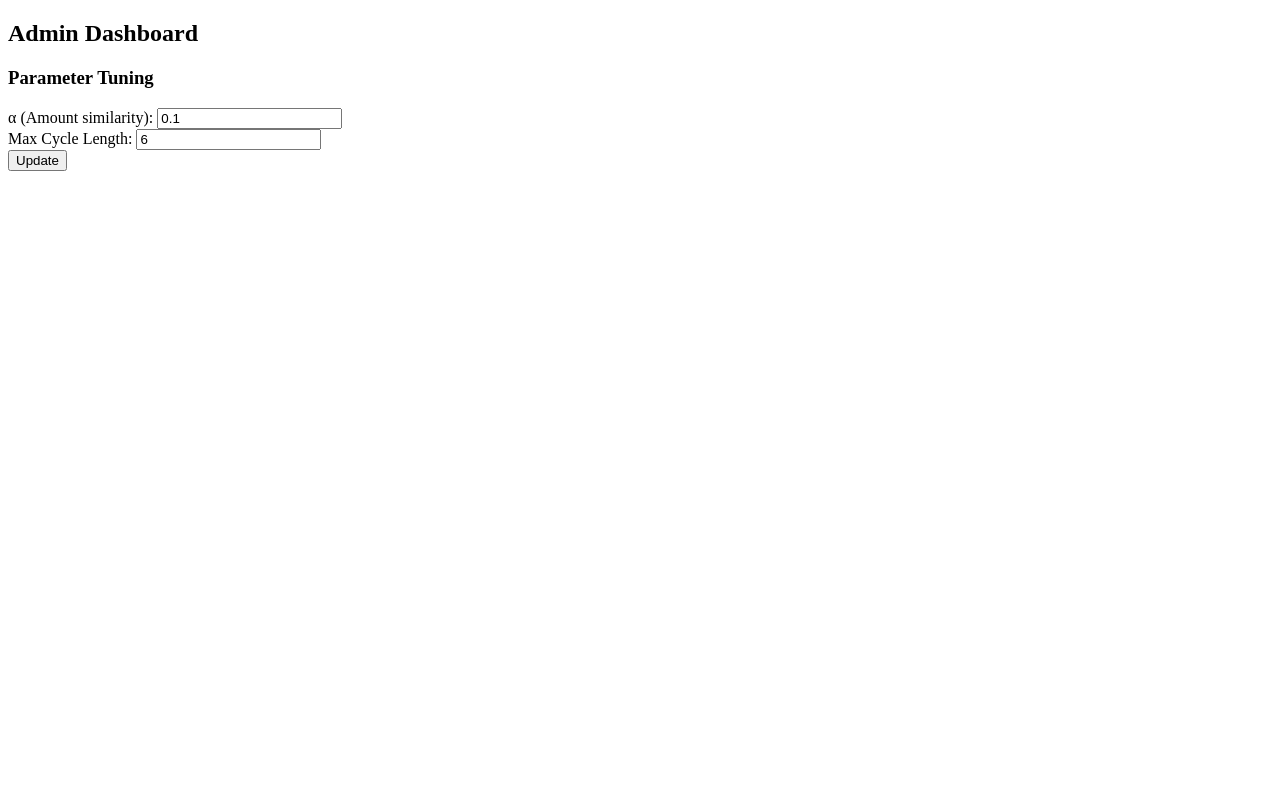
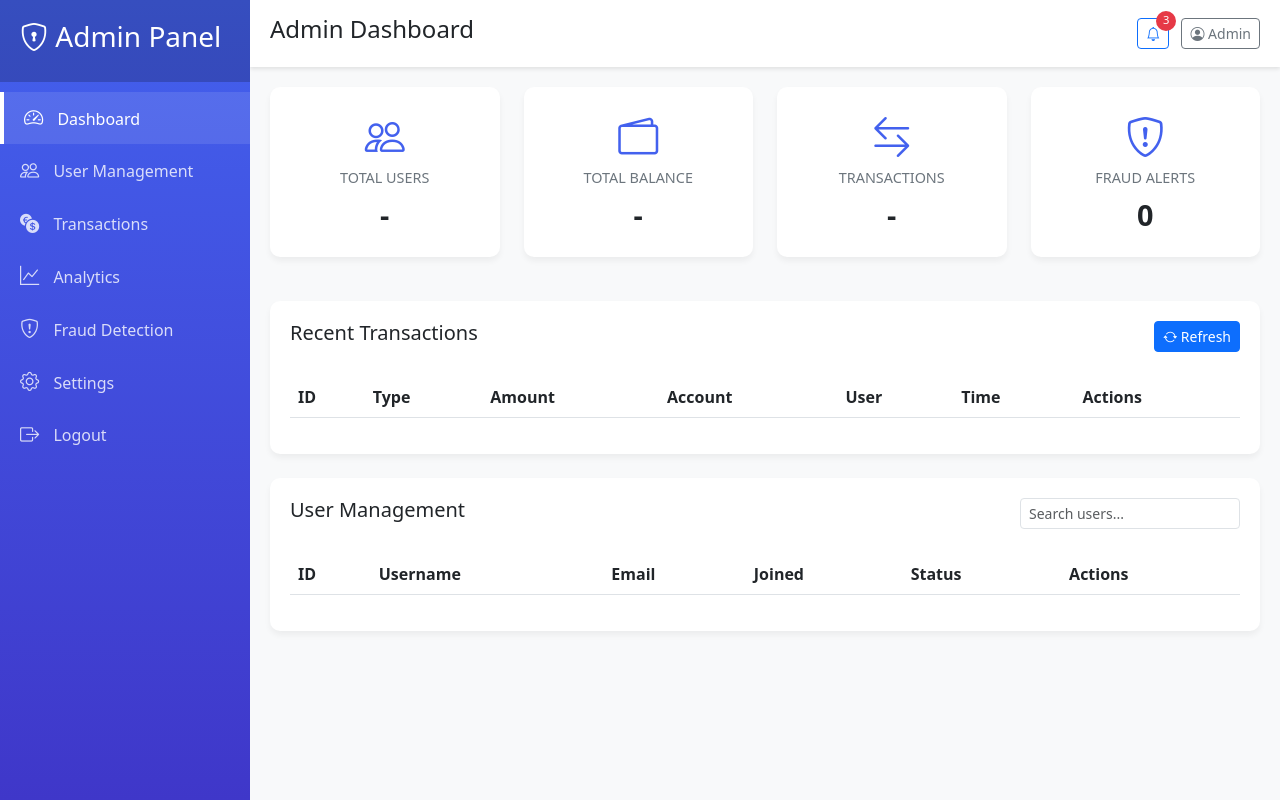
Before and after one commit to peedaluk/Banking-system-with-Advanced-Fraud-detection, a Flask app: template templates/admin_dashboard.html in a window 1280 px wide. Run offline with Flask 3, Linux system fonts and the light colour scheme; the template is opened without the code that fills it, so the values that code supplies are empty; some libraries are stand-ins or nearby versions.

Commit message:
changed admin dashboard

```diff
--- a/routes/admin.py
+++ b/routes/admin.py
@@ -1,5 +1,4 @@
-from flask import Blueprint, request, jsonify, session, current_app
-from werkzeug.security import check_password_hash
+from flask import Blueprint, request, jsonify, session, current_app, render_template, redirect
 
 admin_bp = Blueprint('admin', __name__, url_prefix='/admin')
 
@@ -7,29 +6,16 @@ admin_bp = Blueprint('admin', __name__, url_prefix='/admin')
 def is_admin():
     return session.get('is_admin', False)
 
-# --- Admin Login ---
-@admin_bp.route('/login', methods=['POST'])
-def admin_login():
-    data = request.get_json()
-    username = data.get('username')
-    password = data.get('password')
-    mysql = current_app.config['MYSQL']
-
-    cur = mysql.connection.cursor()
-    cur.execute("SELECT user_id, password_hash, is_admin FROM users WHERE username = %s", (username,))
-    user = cur.fetchone()
-    cur.close()
-
-    if user and check_password_hash(user[1], password) and user[2]:
-        session['user_id'] = user[0]
-        session['is_admin'] = True
-        return jsonify({'message': 'Admin login successful!'}), 200
-    else:
-        return jsonify({'error': 'Invalid credentials or not an admin'}), 401
-
-# --- Admin Dashboard Stats ---
+# --- Admin Dashboard Page ---
 @admin_bp.route('/dashboard', methods=['GET'])
 def admin_dashboard():
+    if not is_admin():
+        return redirect('/login')
+    return render_template('admin_dashboard.html')
+
+# --- Dashboard Stats ---
+@admin_bp.route('/dashboard/data', methods=['GET'])
+def dashboard_data():
     if not is_admin():
         return jsonify({'error': 'Unauthorized'}), 401
 
@@ -52,7 +38,7 @@ def admin_dashboard():
         'total_balance': total_balance
     }), 200
 
-# --- Get All Users ---
+# --- List Users ---
 @admin_bp.route('/users', methods=['GET'])
 def get_users():
     if not is_admin():
@@ -60,21 +46,22 @@ def get_users():
 
     mysql = current_app.config['MYSQL']
     cur = mysql.connection.cursor()
-    cur.execute("SELECT user_id, username, email, created_at, is_admin FROM users")
+    cur.execute("SELECT user_id, username, email, created_at, is_admin, is_blocked FROM users")
     users = [
         {
             'user_id': row[0],
             'username': row[1],
             'email': row[2],
             'joined': row[3].strftime('%Y-%m-%d'),
-            'is_admin': bool(row[4])
+            'is_admin': bool(row[4]),
+            'is_blocked': bool(row[5])
         }
         for row in cur.fetchall()
     ]
     cur.close()
     return jsonify({'users': users}), 200
 
-# --- Get Recent Transactions ---
+# --- List Recent Transactions ---
 @admin_bp.route('/transactions', methods=['GET'])
 def get_transactions():
     if not is_admin():
@@ -104,7 +91,7 @@ def get_transactions():
     cur.close()
     return jsonify({'transactions': txns}), 200
 
-# --- Block/Unblock User Example ---
+# --- Block/Unblock User ---
 @admin_bp.route('/users/<int:user_id>/block', methods=['POST'])
 def block_user(user_id):
     if not is_admin():
@@ -135,3 +122,28 @@ def admin_logout():
     session.pop('user_id', None)
     session.pop('is_admin', None)
     return jsonify({'message': 'Admin logged out.'}), 200
+
+# --- (Optional) Admin Login (POST /admin/login) ---
+@admin_bp.route('/login', methods=['POST'])
+def admin_login():
+    data = request.get_json()
+    username = data.get('username')
+    password = data.get('password')
+    mysql = current_app.config['MYSQL']
+
+    cur = mysql.connection.cursor()
+    cur.execute("SELECT user_id, password_hash, is_admin FROM users WHERE username = %s", (username,))
+    user = cur.fetchone()
+    cur.close()
+
+    from werkzeug.security import check_password_hash
+    if user and check_password_hash(user[1], password) and user[2]:
+        session['user_id'] = user[0]
+        session['is_admin'] = True
+        return jsonify({'message': 'Admin login successful!'}), 200
+    else:
+        return jsonify({'error': 'Invalid credentials or not an admin'}), 401
+
+# --- Register Blueprint in your main app ---
+# from admin_routes import admin_bp
+# app.register_blueprint(admin_bp)
--- /dev/null
+++ b/static/admin_dashboard.css
@@ -0,0 +1,156 @@
+:root {
+    --sidebar-width: 250px;
+    --header-height: 60px;
+    --primary-color: #4361ee;
+    --secondary-color: #3f37c9;
+}
+
+body {
+    background-color: #f8f9fa;
+    overflow-x: hidden;
+}
+
+.dashboard-container {
+    display: flex;
+    min-height: 100vh;
+}
+
+/* Sidebar Styles */
+.sidebar {
+    width: var(--sidebar-width);
+    background: linear-gradient(180deg, var(--primary-color), var(--secondary-color));
+    color: white;
+    height: 100vh;
+    position: fixed;
+    transition: all 0.3s;
+    z-index: 1000;
+}
+
+.sidebar-header {
+    padding: 20px;
+    background: rgba(0,0,0,0.2);
+}
+
+.sidebar-menu {
+    padding: 10px 0;
+}
+
+.sidebar-menu a {
+    color: rgba(255,255,255,0.8);
+    text-decoration: none;
+    display: block;
+    padding: 12px 20px;
+    transition: all 0.3s;
+}
+
+.sidebar-menu a:hover, .sidebar-menu a.active {
+    background: rgba(255,255,255,0.1);
+    color: white;
+    border-left: 4px solid white;
+}
+
+.sidebar-menu i {
+    margin-right: 10px;
+    font-size: 1.2rem;
+}
+
+/* Main Content Styles */
+.main-content {
+    flex: 1;
+    margin-left: var(--sidebar-width);
+    padding: 20px;
+}
+
+.header {
+    background: white;
+    padding: 15px 20px;
+    margin: -20px -20px 20px -20px;
+    box-shadow: 0 2px 4px rgba(0,0,0,0.1);
+    display: flex;
+    justify-content: space-between;
+    align-items: center;
+}
+
+.stat-card {
+    background: white;
+    border-radius: 10px;
+    box-shadow: 0 4px 6px rgba(0,0,0,0.05);
+    padding: 20px;
+    margin-bottom: 20px;
+    transition: transform 0.3s;
+}
+
+.stat-card:hover {
+    transform: translateY(-5px);
+    box-shadow: 0 6px 10px rgba(0,0,0,0.08);
+}
+
+.stat-card i {
+    font-size: 2.5rem;
+    color: var(--primary-color);
+    margin-bottom: 15px;
+}
+
+.card-title {
+    font-size: 0.9rem;
+    color: #6c757d;
+    margin-bottom: 5px;
+}
+
+.card-value {
+    font-size: 1.8rem;
+    font-weight: 600;
+}
+
+.recent-table {
+    background: white;
+    border-radius: 10px;
+    box-shadow: 0 4px 6px rgba(0,0,0,0.05);
+    padding: 20px;
+}
+
+.action-btn {
+    padding: 5px 10px;
+    font-size: 0.8rem;
+}
+
+.notification-badge {
+    position: absolute;
+    top: -8px;
+    right: -8px;
+    background: #e63946;
+    color: white;
+    border-radius: 50%;
+    width: 20px;
+    height: 20px;
+    display: flex;
+    align-items: center;
+    justify-content: center;
+    font-size: 0.7rem;
+}
+
+@media (max-width: 768px) {
+    .sidebar {
+        width: 70px;
+        text-align: center;
+    }
+    .sidebar .menu-text {
+        display: none;
+    }
+    .sidebar-header h3 {
+        display: none;
+    }
+    .sidebar-header {
+        padding: 20px 10px;
+    }
+    .sidebar-menu a {
+        padding: 15px 10px;
+    }
+    .sidebar-menu i {
+        margin-right: 0;
+        font-size: 1.5rem;
+    }
+    .main-content {
+        margin-left: 70px;
+    }
+}
--- a/static/admin_dashboard.js
+++ b/static/admin_dashboard.js
@@ -1,53 +1,192 @@
-document.addEventListener('DOMContentLoaded', () => {
-    // System stats
-    fetch('/admin/dashboard')
-        .then(res => res.json())
-        .then(data => {
-            document.getElementById('stats').innerHTML = `
-                <h3>System Stats</h3>
-                <ul>
-                    <li>Total Users: ${data.total_users}</li>
-                    <li>Total Transactions: ${data.total_transactions}</li>
-                    <li>Total Balance: ₹${data.total_balance.toFixed(2)}</li>
-                </ul>
-            `;
+// DOM elements
+const totalUsersEl = document.getElementById('totalUsers');
+const totalBalanceEl = document.getElementById('totalBalance');
+const totalTransactionsEl = document.getElementById('totalTransactions');
+const transactionsTableEl = document.getElementById('transactionsTable');
+const usersTableEl = document.getElementById('usersTable');
+const refreshTransactionsBtn = document.getElementById('refreshTransactions');
+const logoutBtn = document.getElementById('logoutBtn');
+
+// Fetch dashboard data
+async function fetchDashboardData() {
+    try {
+        const response = await fetch('/admin/dashboard/data');
+        if (!response.ok) throw new Error('Failed to fetch dashboard data');
+        const data = await response.json();
+        totalUsersEl.textContent = data.total_users;
+        totalTransactionsEl.textContent = data.total_transactions;
+        totalBalanceEl.textContent = `$${data.total_balance.toFixed(2)}`;
+    } catch (error) {
+        console.error('Error fetching dashboard data:', error);
+    }
+}
+
+// Fetch recent transactions
+async function fetchRecentTransactions() {
+    try {
+        const response = await fetch('/admin/transactions');
+        if (!response.ok) throw new Error('Failed to fetch transactions');
+        const { transactions } = await response.json();
+        renderTransactions(transactions);
+    } catch (error) {
+        console.error('Error fetching transactions:', error);
+    }
+}
+
+// Fetch users
+async function fetchUsers() {
+    try {
+        const response = await fetch('/admin/users');
+        if (!response.ok) throw new Error('Failed to fetch users');
+        const { users } = await response.json();
+        renderUsers(users);
+    } catch (error) {
+        console.error('Error fetching users:', error);
+    }
+}
+
+// Render transactions
+function renderTransactions(transactions) {
+    transactionsTableEl.innerHTML = '';
+    transactions.forEach(txn => {
+        const row = document.createElement('tr');
+        let badgeClass = 'bg-secondary';
+        if (txn.type === 'deposit') badgeClass = 'bg-success';
+        if (txn.type === 'withdraw') badgeClass = 'bg-danger';
+        if (txn.type === 'transfer') badgeClass = 'bg-primary';
+        row.innerHTML = `
+            <td>${txn.transaction_id}</td>
+            <td><span class="badge ${badgeClass}">${txn.type.toUpperCase()}</span></td>
+            <td>$${parseFloat(txn.amount).toFixed(2)}</td>
+            <td>${txn.account_id}</td>
+            <td>${txn.user_id}</td>
+            <td>${txn.timestamp}</td>
+            <td>
+                <button class="btn btn-sm btn-outline-primary" data-bs-toggle="tooltip" title="View Details">
+                    <i class="bi bi-eye"></i>
+                </button>
+                <button class="btn btn-sm btn-outline-danger" data-bs-toggle="tooltip" title="Flag as Fraud">
+                    <i class="bi bi-flag"></i>
+                </button>
+            </td>
+        `;
+        transactionsTableEl.appendChild(row);
+    });
+}
+
+// Render users
+function renderUsers(users) {
+    usersTableEl.innerHTML = '';
+    users.forEach(user => {
+        const row = document.createElement('tr');
+        let statusBadge = '';
+        if (user.is_admin) {
+            statusBadge = '<span class="badge bg-primary">Admin</span>';
+        } else if (user.is_blocked) {
+            statusBadge = '<span class="badge bg-danger">Blocked</span>';
+        } else {
+            statusBadge = '<span class="badge bg-success">Active</span>';
+        }
+        row.innerHTML = `
+            <td>${user.user_id}</td>
+            <td>${user.username}</td>
+            <td>${user.email}</td>
+            <td>${user.joined}</td>
+            <td>${statusBadge}</td>
+            <td>
+                ${!user.is_admin ? `
+                    ${user.is_blocked ? `
+                        <button class="btn btn-sm btn-success action-btn unblock-btn" data-user="${user.user_id}">
+                            Unblock
+                        </button>
+                    ` : `
+                        <button class="btn btn-sm btn-warning action-btn block-btn" data-user="${user.user_id}">
+                            Block
+                        </button>
+                    `}
+                ` : ''}
+                <button class="btn btn-sm btn-outline-info action-btn" data-bs-toggle="tooltip" title="View Profile">
+                    <i class="bi bi-person"></i>
+                </button>
+            </td>
+        `;
+        usersTableEl.appendChild(row);
+    });
+    document.querySelectorAll('.block-btn').forEach(btn => {
+        btn.addEventListener('click', () => blockUser(btn.dataset.user));
+    });
+    document.querySelectorAll('.unblock-btn').forEach(btn => {
+        btn.addEventListener('click', () => unblockUser(btn.dataset.user));
+    });
+}
+
+// Block user
+async function blockUser(userId) {
+    try {
+        const response = await fetch(`/admin/users/${userId}/block`, {
+            method: 'POST'
         });
+        if (response.ok) {
+            alert(`User ${userId} blocked successfully`);
+            fetchUsers();
+        } else {
+            throw new Error('Failed to block user');
+        }
+    } catch (error) {
+        console.error('Error blocking user:', error);
+        alert('Failed to block user');
+    }
+}
 
-    // Fraud cycles (example, if you have such an endpoint)
-    fetch('/admin/fraud-cycles')
-        .then(res => res.json())
-        .then(data => {
-            let html = '<h3>Detected Fraud Cycles</h3>';
-            if (data.cycles && data.cycles.length) {
-                data.cycles.forEach((cycle, i) => {
-                    html += `<div>Cycle ${i + 1}: ${cycle.accounts.join(' → ')}</div>`;
-                });
-            } else {
-                html += '<div>No suspicious cycles detected.</div>';
-            }
-            document.getElementById('fraud-cycles').innerHTML = html;
+// Unblock user
+async function unblockUser(userId) {
+    try {
+        const response = await fetch(`/admin/users/${userId}/unblock`, {
+            method: 'POST'
         });
+        if (response.ok) {
+            alert(`User ${userId} unblocked successfully`);
+            fetchUsers();
+        } else {
+            throw new Error('Failed to unblock user');
+        }
+    } catch (error) {
+        console.error('Error unblocking user:', error);
+        alert('Failed to unblock user');
+    }
+}
 
-    // Parameter tuning form (example)
-    document.getElementById('parameter-tuning').innerHTML = `
-        <h3>Parameter Tuning</h3>
-        <form id="param-form">
-            α (Amount similarity): <input type="number" step="0.01" name="alpha" value="0.1"><br>
-            Max Cycle Length: <input type="number" name="max_cycle" value="6"><br>
-            <button type="submit">Update</button>
-        </form>
-    `;
-    document.getElementById('param-form').onsubmit = function(e) {
-        e.preventDefault();
-        const formData = new FormData(e.target);
-        fetch('/admin/update-params', {
-            method: 'POST',
-            headers: {'Content-Type': 'application/json'},
-            body: JSON.stringify({
-                alpha: formData.get('alpha'),
-                max_cycle: formData.get('max_cycle')
-            })
-        }).then(res => res.json())
-          .then(data => alert(data.message));
-    };
-});
+// Logout
+async function logout() {
+    try {
+        const response = await fetch('/admin/logout', {
+            method: 'POST'
+        });
+        if (response.ok) {
+            window.location.href = '/login';
+        } else {
+            throw new Error('Logout failed');
+        }
+    } catch (error) {
+        console.error('Logout error:', error);
+        alert('Failed to logout');
+    }
+}
+
+// Initialize dashboard
+function initDashboard() {
+    fetchDashboardData();
+    fetchRecentTransactions();
+    fetchUsers();
+    refreshTransactionsBtn.addEventListener('click', fetchRecentTransactions);
+    logoutBtn.addEventListener('click', logout);
+
+    // Initialize tooltips
+    const tooltipTriggerList = [].slice.call(document.querySelectorAll('[data-bs-toggle="tooltip"]'));
+    tooltipTriggerList.map(function (tooltipTriggerEl) {
+        return new bootstrap.Tooltip(tooltipTriggerEl);
+    });
+}
+
+// Initialize when page loads
+document.addEventListener('DOMContentLoaded', initDashboard);
--- a/templates/admin_dashboard.html
+++ b/templates/admin_dashboard.html
@@ -1,14 +1,135 @@
 <!DOCTYPE html>
-<html>
+<html lang="en">
 <head>
+    <meta charset="UTF-8">
+    <meta name="viewport" content="width=device-width, initial-scale=1.0">
     <title>Admin Dashboard</title>
-    <link rel="stylesheet" href="/static/style.css">
+    <link href="https://cdn.jsdelivr.net/npm/bootstrap@5.3.0/dist/css/bootstrap.min.css" rel="stylesheet">
+    <link rel="stylesheet" href="https://cdn.jsdelivr.net/npm/bootstrap-icons@1.10.0/font/bootstrap-icons.css">
+    <link rel="stylesheet" href="{{ url_for('static', filename='css/admin_dashboard.css') }}">
 </head>
 <body>
-    <h2>Admin Dashboard</h2>
-    <div id="stats"></div>
-    <div id="fraud-cycles"></div>
-    <div id="parameter-tuning"></div>
-    <script src="/static/admin_dashboard.js"></script>
+    <div class="dashboard-container">
+        <!-- Sidebar -->
+        <div class="sidebar">
+            <div class="sidebar-header">
+                <h3><i class="bi bi-shield-lock"></i> Admin Panel</h3>
+            </div>
+            <div class="sidebar-menu">
+                <a href="#" class="active"><i class="bi bi-speedometer2"></i> <span class="menu-text">Dashboard</span></a>
+                <a href="#"><i class="bi bi-people"></i> <span class="menu-text">User Management</span></a>
+                <a href="#"><i class="bi bi-currency-exchange"></i> <span class="menu-text">Transactions</span></a>
+                <a href="#"><i class="bi bi-graph-up"></i> <span class="menu-text">Analytics</span></a>
+                <a href="#"><i class="bi bi-shield-exclamation"></i> <span class="menu-text">Fraud Detection</span></a>
+                <a href="#"><i class="bi bi-gear"></i> <span class="menu-text">Settings</span></a>
+                <a href="#" id="logoutBtn"><i class="bi bi-box-arrow-right"></i> <span class="menu-text">Logout</span></a>
+            </div>
+        </div>
+
+        <!-- Main Content -->
+        <div class="main-content">
+            <div class="header">
+                <h4>Admin Dashboard</h4>
+                <div>
+                    <button class="btn btn-sm btn-outline-primary position-relative">
+                        <i class="bi bi-bell"></i>
+                        <span class="notification-badge">3</span>
+                    </button>
+                    <button class="btn btn-sm btn-outline-secondary ms-2">
+                        <i class="bi bi-person-circle"></i> Admin
+                    </button>
+                </div>
+            </div>
+
+            <!-- Stats Cards -->
+            <div class="row">
+                <div class="col-md-3">
+                    <div class="stat-card text-center">
+                        <i class="bi bi-people"></i>
+                        <div class="card-title">TOTAL USERS</div>
+                        <div id="totalUsers" class="card-value">-</div>
+                    </div>
+                </div>
+                <div class="col-md-3">
+                    <div class="stat-card text-center">
+                        <i class="bi bi-wallet2"></i>
+                        <div class="card-title">TOTAL BALANCE</div>
+                        <div id="totalBalance" class="card-value">-</div>
+                    </div>
+                </div>
+                <div class="col-md-3">
+                    <div class="stat-card text-center">
+                        <i class="bi bi-arrow-left-right"></i>
+                        <div class="card-title">TRANSACTIONS</div>
+                        <div id="totalTransactions" class="card-value">-</div>
+                    </div>
+                </div>
+                <div class="col-md-3">
+                    <div class="stat-card text-center">
+                        <i class="bi bi-shield-exclamation"></i>
+                        <div class="card-title">FRAUD ALERTS</div>
+                        <div id="fraudAlerts" class="card-value">0</div>
+                    </div>
+                </div>
+            </div>
+
+            <!-- Recent Transactions -->
+            <div class="recent-table mt-4">
+                <div class="d-flex justify-content-between align-items-center mb-4">
+                    <h5>Recent Transactions</h5>
+                    <button class="btn btn-sm btn-primary" id="refreshTransactions">
+                        <i class="bi bi-arrow-repeat"></i> Refresh
+                    </button>
+                </div>
+                <div class="table-responsive">
+                    <table class="table table-hover">
+                        <thead>
+                            <tr>
+                                <th>ID</th>
+                                <th>Type</th>
+                                <th>Amount</th>
+                                <th>Account</th>
+                                <th>User</th>
+                                <th>Time</th>
+                                <th>Actions</th>
+                            </tr>
+                        </thead>
+                        <tbody id="transactionsTable">
+                            <!-- Transactions will be loaded here -->
+                        </tbody>
+                    </table>
+                </div>
+            </div>
+
+            <!-- User Management -->
+            <div class="recent-table mt-4">
+                <div class="d-flex justify-content-between align-items-center mb-4">
+                    <h5>User Management</h5>
+                    <div>
+                        <input type="text" class="form-control form-control-sm" placeholder="Search users..." id="userSearch">
+                    </div>
+                </div>
+                <div class="table-responsive">
+                    <table class="table table-hover">
+                        <thead>
+                            <tr>
+                                <th>ID</th>
+                                <th>Username</th>
+                                <th>Email</th>
+                                <th>Joined</th>
+                                <th>Status</th>
+                                <th>Actions</th>
+                            </tr>
+                        </thead>
+                        <tbody id="usersTable">
+                            <!-- Users will be loaded here -->
+                        </tbody>
+                    </table>
+                </div>
+            </div>
+        </div>
+    </div>
+    <script src="https://cdn.jsdelivr.net/npm/bootstrap@5.3.0/dist/js/bootstrap.bundle.min.js"></script>
+    <script src="{{ url_for('static', filename='js/admin_dashboard.js') }}"></script>
 </body>
 </html>
```
